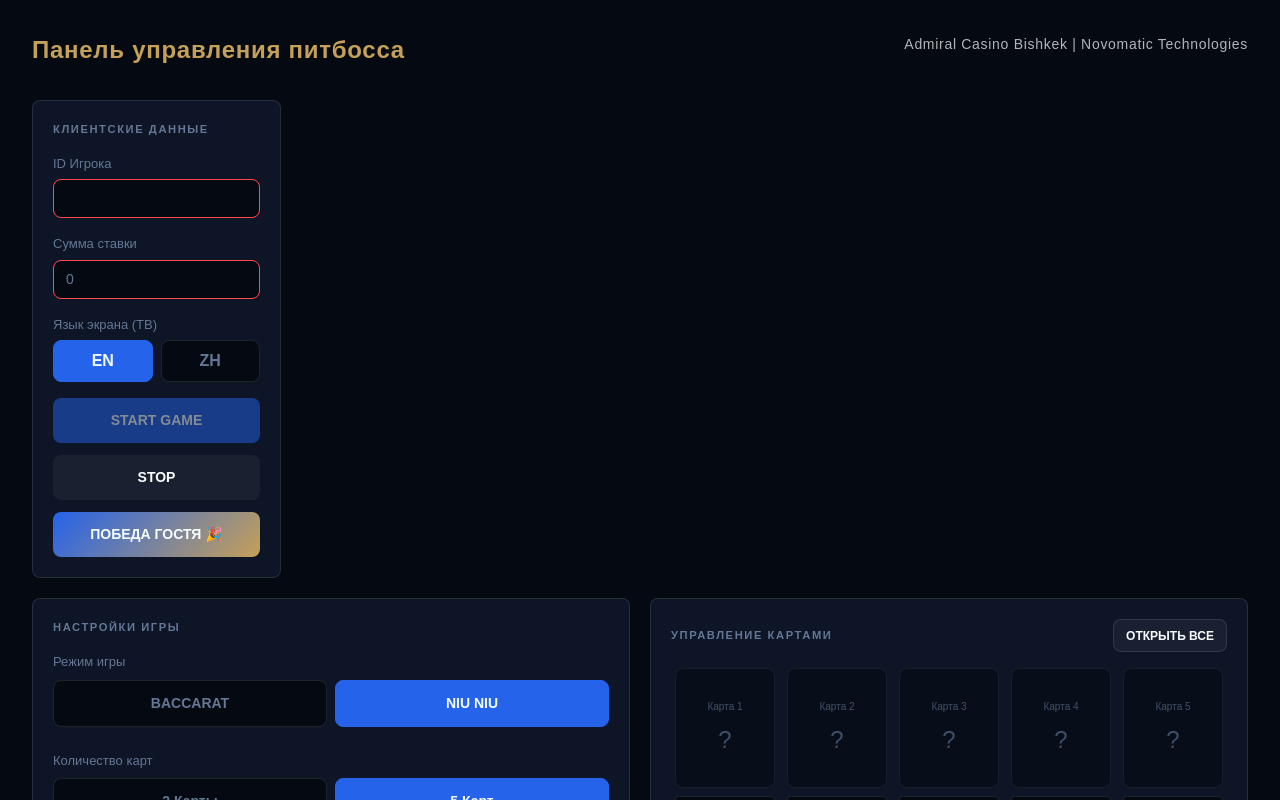
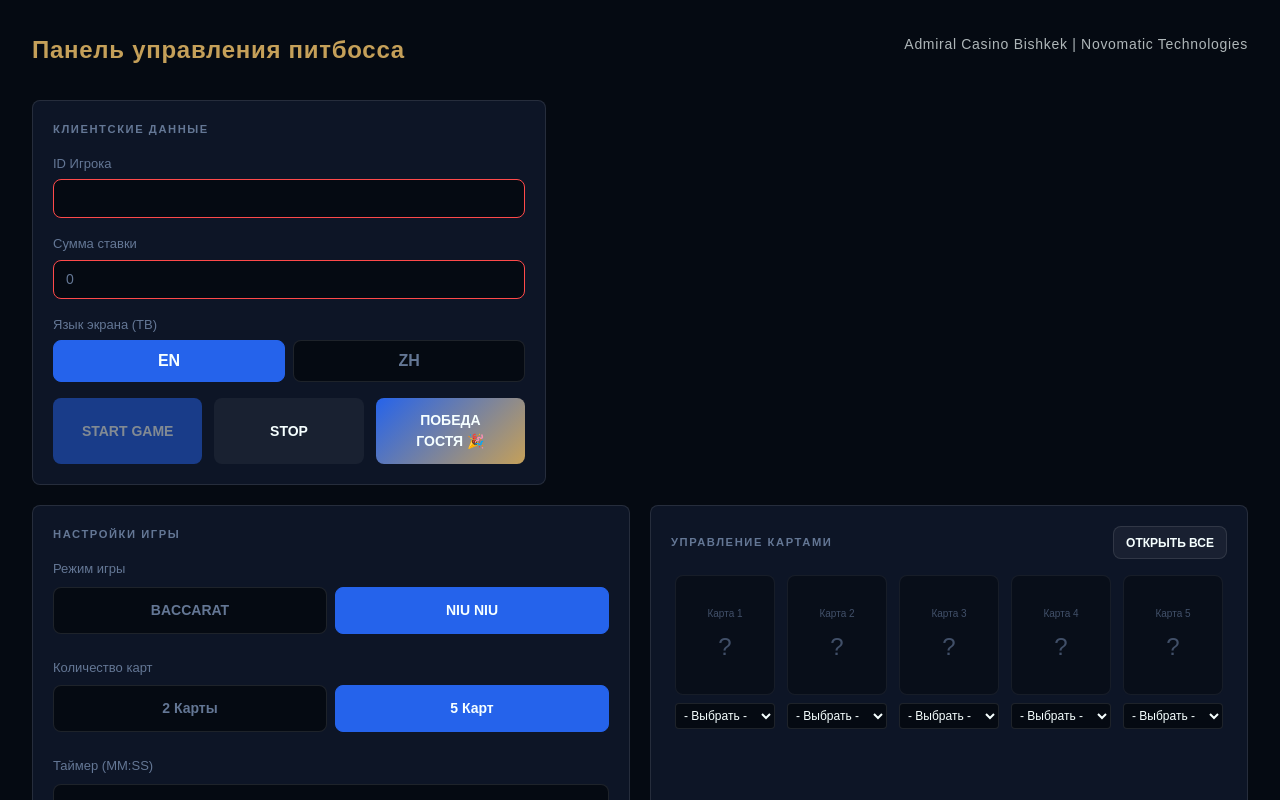
Before and after one commit to happydoctorbass/avalutmac, a Next.js app: page /admin in a window 1280 px wide. Shown: the top 800 px of the page. Built offline with nearby package versions, Linux system fonts and the light colour scheme.

Commit message:
Fix: stable game restart logic and code modularity

```diff
--- a/src/components/admin/AdminPanel.module.css
+++ b/src/components/admin/AdminPanel.module.css
@@ -27,8 +27,18 @@
 }
 
 .launchRow {
+  display: flex;
+  flex-direction: row;
+  flex-wrap: wrap;
+  gap: 0.75rem;
   margin-top: 1rem;
   height: auto;
+}
+
+.launchBtn {
+  width: auto;
+  flex: 1;
+  min-width: 8rem;
 }
 
 .grid {
--- a/src/components/admin/AdminPanel.tsx
+++ b/src/components/admin/AdminPanel.tsx
@@ -52,10 +52,10 @@ export function AdminPanel({ currentCards = [], onCardsGenerated }: AdminPanelPr
             playerId={playerId} betAmount={betAmount} language={language}
             onPlayerIdChange={setPlayerId} onBetAmountChange={setBetAmount} onLanguageChange={setLanguage}
           />
-          <div className={`${ui.btnRow} ${styles.launchRow}`}>
-            <button onClick={startGame} className={`${ui.btnPrimary} ${!valid ? ui.btnDisabled : ''}`} disabled={!valid}>START GAME</button>
-            <button onClick={() => { onCardsGenerated?.([]); send(GAME_EVENTS.TOGGLE_STATE, { state: 'IDLE' }); }} className={ui.btnSecondary}>STOP</button>
-            <button onClick={() => send(GAME_EVENTS.CELEBRATE, {})} className={ui.btnCelebrate}>ПОБЕДА ГОСТЯ 🎉</button>
+          <div className={styles.launchRow}>
+            <button onClick={startGame} className={`${ui.btnPrimary} ${styles.launchBtn} ${!valid ? ui.btnDisabled : ''}`} disabled={!valid}>START GAME</button>
+            <button onClick={() => { onCardsGenerated?.([]); send(GAME_EVENTS.TOGGLE_STATE, { state: 'IDLE' }); }} className={`${ui.btnSecondary} ${styles.launchBtn}`}>STOP</button>
+            <button onClick={() => send(GAME_EVENTS.CELEBRATE, {})} className={`${ui.btnCelebrate} ${styles.launchBtn}`}>ПОБЕДА ГОСТЯ 🎉</button>
           </div>
         </div>
       </section>
--- a/src/components/game-board/GameBoard.tsx
+++ b/src/components/game-board/GameBoard.tsx
@@ -44,7 +44,6 @@ export function GameBoard() {
         <div className={styles.infoBlock}>
           <span className={styles.infoLabel}>{dict.guest}</span>
           <span className={styles.infoValue}>
-            <span className={styles.icon}>👤</span>
             ID {playerId || '—'}
           </span>
         </div>
```
